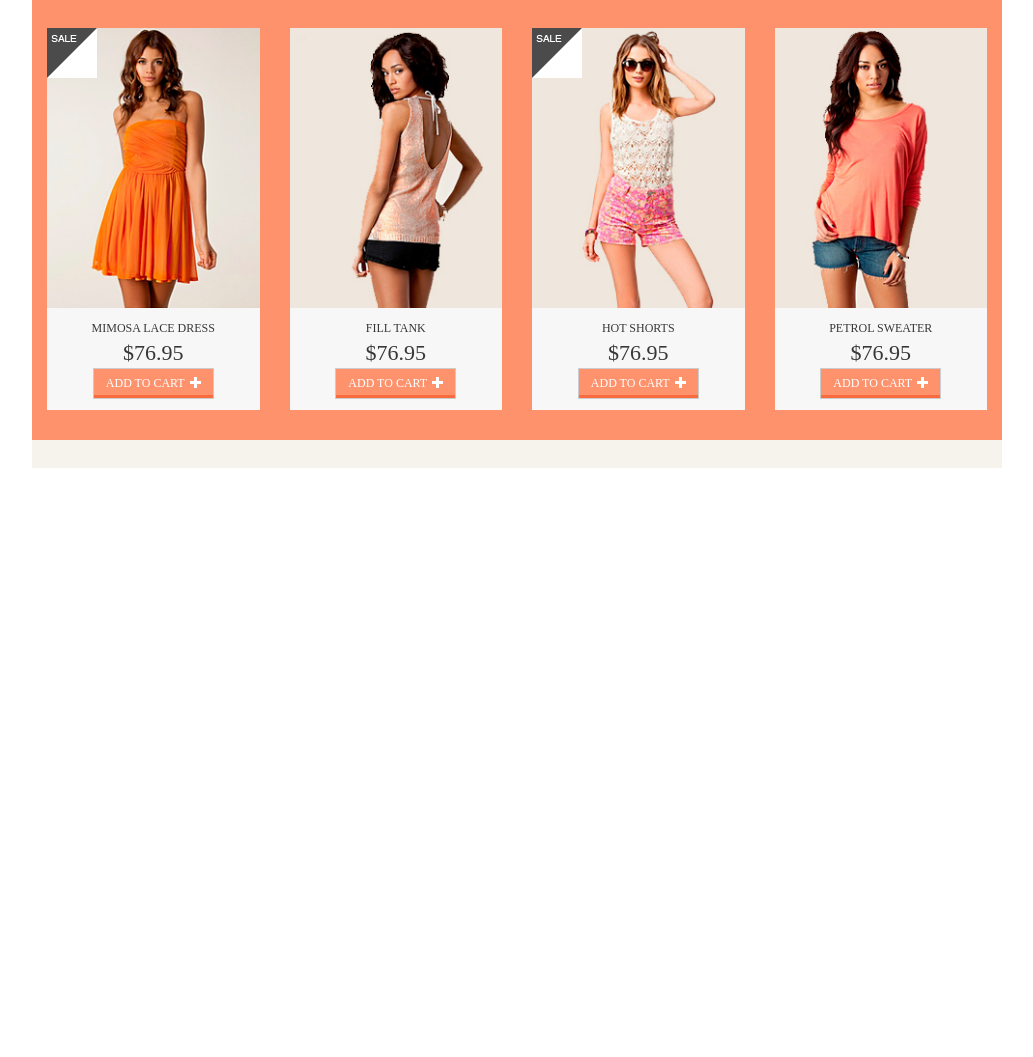
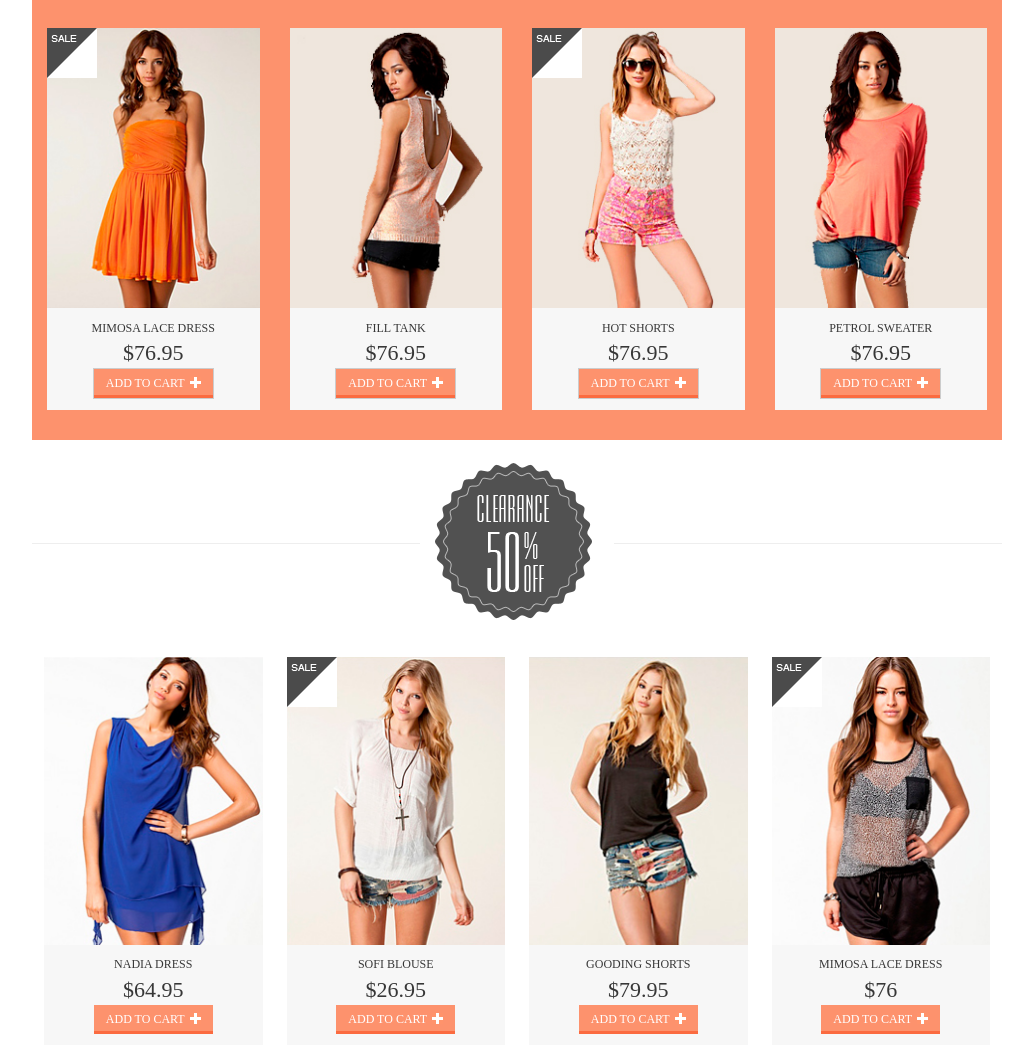
Before and after one commit to Littie/bwt, a PHP site: page /template.html in a window 1280 px wide. Shown: the part 1190-2247 px from the top of the page, without its empty margins (123-1156 px from the left). Before the commit the page ends 1658 px from the top, so only its background shows below. Run offline with PHP 8.4, Linux system fonts and the light colour scheme; some libraries are stand-ins or nearby versions.

Commit message:
[css + html] add clearance

```diff
--- a/css/style.css
+++ b/css/style.css
@@ -188,33 +188,34 @@ i.ic-cart {
 
 
 .h-carousel {
-    position: relative;
     padding-left: 15px;
     padding-right: 15px;
 }
 
-.item {
+.h-carousel .item {
     background: #f6f3ec;
     text-align: center;
     height: 440px !important;
 
 }
 
-.first {
+.h-carousel .first {
     background-image: url("../images/top-carousel-bg.jpg");
+    background-size: cover;
+    background-repeat: no-repeat;
 }
 
-.carousel-indicators {
+.h-carousel .carousel-indicators {
     bottom: -57px;
 }
 
-.carousel-indicators li {
+.h-carousel .carousel-indicators li {
     margin: auto 7px;
     background-color: #867a76;
-    border: 0;
+    border: 0px;
 }
 
-.carousel-indicators .active {
+.h-carousel .carousel-indicators .active {
     margin: -1px 7px;
     background-color: #fd926d;
 }
@@ -231,9 +232,9 @@ i.ic-cart {
     height: 55px;
     margin-left: 95px;
     margin-top: 18px;
-    border-radius: 0;
+    border-radius: 0px;
     background: #fd926d url("../images/carousel-btn-line.png") repeat-x bottom;
-    border: 0;
+    border: 0px;
     font-size: 16px;
     font-family: Helvetica Neue LT Std;
     text-transform: uppercase;
@@ -244,15 +245,15 @@ i.ic-cart {
     margin-left: 15px;
 }
 
-.carousel-control.left {
+.h-carousel .carousel-control.left {
     background: url("../images/carousel-prev.png") no-repeat left center;
 }
 
-.carousel-control.right {
+.h-carousel .carousel-control.right {
     background: url("../images/carousel-next.png") no-repeat right center;
 }
 
-.carousel-radio {
+.h-carousel .carousel-radio {
     height: 75px;
 }
 
@@ -493,3 +494,77 @@ i.ic-cart {
 .b-carousel .carousel-control.left:hover {
     background: url("../images/b-carousel-prev-act.png") no-repeat right center;
 }
+
+/* Clearance */
+
+.container.clearance {
+    margin-top: 23px;
+}
+
+.container.clearance .col-md-3 {
+    padding: 12px;
+}
+
+hr.left {
+    margin-top: 80px;
+    margin-right: 15px;
+    width: 40%;
+    float: left;
+}
+
+hr.right {
+    margin-top: 80px;
+    width: 40%;
+    float: right;
+}
+
+.clearance .items {
+    margin-top: 25px;
+
+}
+
+.clearance img {
+    max-width: 100%;
+}
+
+.clearance .description {
+    background-color: #f7f7f7;
+    font-family: Arial sans-serif;
+    text-align: center;
+    text-transform: uppercase;
+    color: #373737;
+}
+
+.clearance .description span.title {
+    display: block;
+    margin-top: 11px;
+    font-size: 12px;
+}
+
+.clearance .description span.size {
+    display: block;
+    font-size: 22px;
+}
+
+.clearance .btn {
+    margin-bottom: 11px;
+    border: 0;
+    border-radius: 0px;
+    background: #fd926d url("../images/carousel-btn-line.png") repeat-x bottom;
+    font-size: 12px;
+    font-family: Arial sans-serif;
+    text-transform: uppercase;
+    color: #ffffff;
+
+}
+
+.clearance .btn img {
+    margin-left: 5px;
+    margin-bottom: 3px;
+}
+
+.clearance img.sale {
+    position: absolute;
+    top: 12px;
+    left: 12px;
+}
--- a/template.html
+++ b/template.html
@@ -566,6 +566,60 @@
         </div>
     </div>
 </div>
+
+<!-- Clearance start -->
+
+<div class="container clearance">
+    <div class="row">
+        <div class="col-md-12">
+            <hr class="left">
+            <img src="images/clearance.png">
+            <hr class="right">
+        </div>
+    </div>
+    <div class="row items">
+        <div class="col-md-3">
+            <div class="description">
+                <img src="images/c-item-1.jpg">
+                <span class="title">nadia dress</span>
+                <span class="size">$64.95</span>
+                <button class="btn btn-default">add to cart<img src="images/plus.png"></button>
+            </div>
+        </div>
+
+        <div class="col-md-3">
+            <div class="description">
+                <img src="images/c-item-2.jpg">
+                <img src="images/sale.png" class="sale">
+                <span class="title">sofi blouse</span>
+                <span class="size">$26.95</span>
+                <button class="btn btn-default">add to cart<img src="images/plus.png"></button>
+            </div>
+        </div>
+        <div class="col-md-3">
+            <div class="description">
+                <img src="images/c-item-3.jpg">
+                <span class="title">gooding shorts</span>
+                <span class="size">$79.95</span>
+                <button class="btn btn-default">add to cart<img src="images/plus.png"></button>
+            </div>
+        </div>
+        <div class="col-md-3">
+            <div class="description">
+                <img src="images/c-item-4.jpg">
+                <img src="images/sale.png" class="sale">
+                <span class="title">mimosa lace dress</span>
+                <span class="size">$76</span>
+                <button class="btn btn-default">add to cart<img src="images/plus.png"></button>
+            </div>
+        </div>
+    </div>
+</div>
+
+<!-- Clearance end  -->
+
+
+
 <!-- jQuery (necessary for Bootstrap's JavaScript plugins) -->
 <script src="https://ajax.googleapis.com/ajax/libs/jquery/1.11.3/jquery.min.js"></script>
 <!-- Include all compiled plugins (below), or include individual files as needed -->
```
Also changed, not shown: images/c-item-1.jpg (added), images/c-item-2.jpg (added), images/c-item-3.jpg (added), images/c-item-4.jpg (added), images/clearance.png (added).
